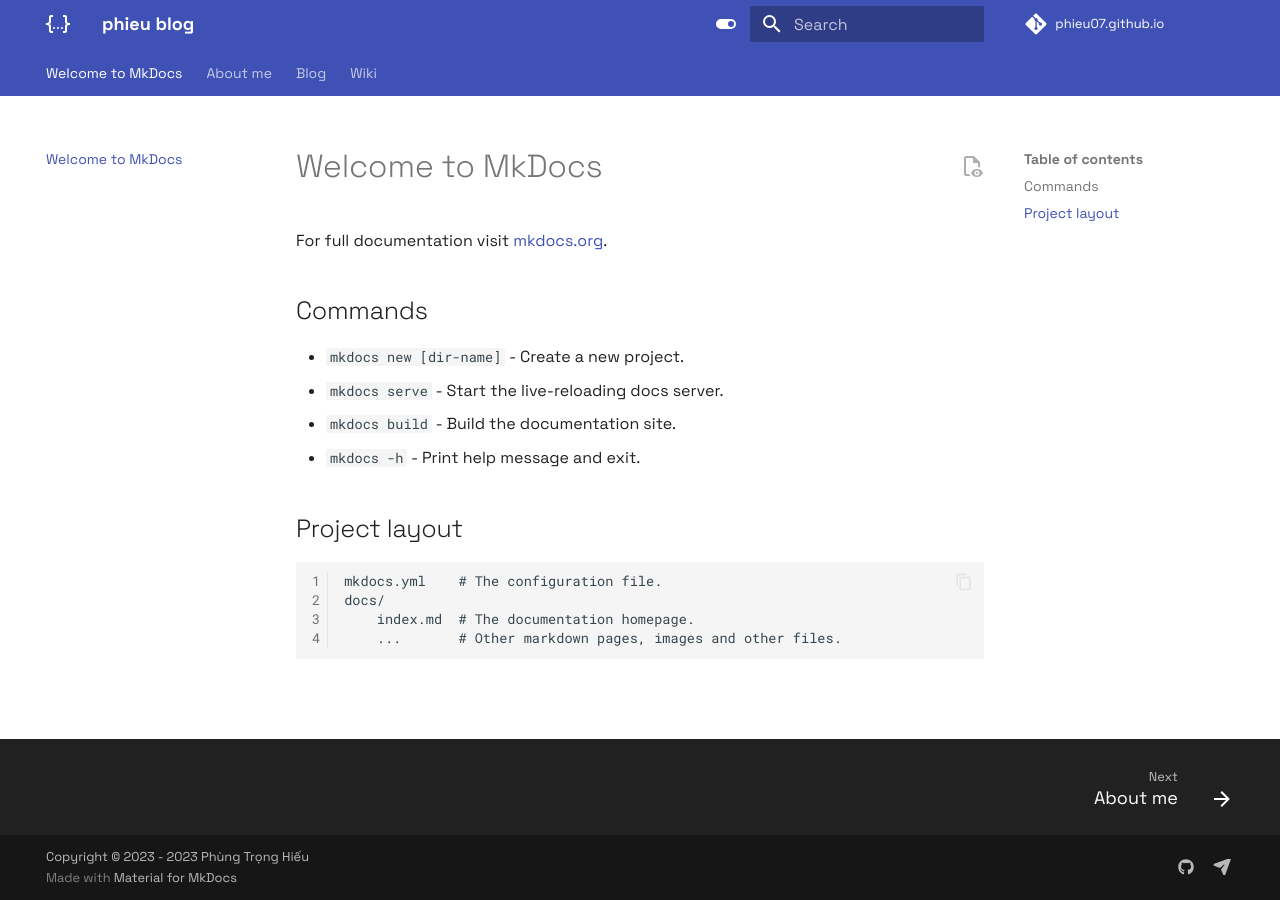
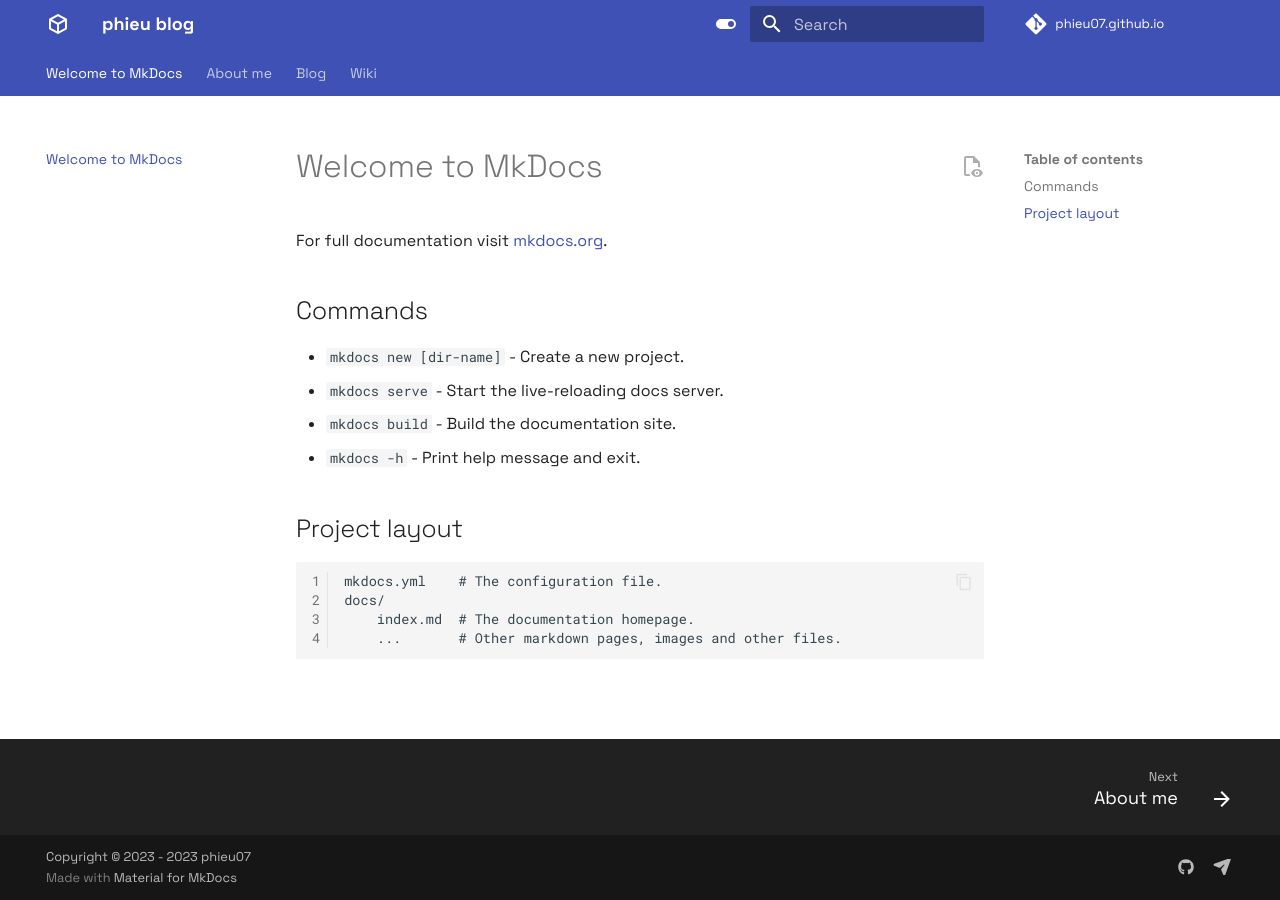
Before and after one commit to wymaker/phieu07.github.io, an MkDocs documentation site: the page built from docs/index.md, in a window 1280 px wide. Built offline with MkDocs 1.6.1 and Material for MkDocs 9.7.7, drawn with Linux system fonts in a browser that asks for light colours; comment, search, counter and statistics services are not loaded.

Commit message:
change site info

```diff
--- a/mkdocs.yml
+++ b/mkdocs.yml
@@ -2,7 +2,7 @@
 
 site_name: phieu blog
 site_url: https://phieu07.github.io/
-site_author: Phùng Trọng Hiếu
+site_author: phieu07
 site_description: >-
   Blog về lập trình của một thằng coder quèn
 use_directory_urls: false
@@ -10,10 +10,11 @@ use_directory_urls: false
 repo_name: phieu07.github.io
 repo_url: https://github.com/phieu07/phieu07.github.io
 
-copyright: Copyright &copy; 2023 - 2023 <a href="https://github.com/phieu07" target="blank">Phùng Trọng Hiếu</a>
+copyright: Copyright &copy; 2023 - 2023 <a href="https://github.com/phieu07" target="blank">phieu07</a>
 
 theme:
   name: material
+  favicon: images/favicon.png
   custom_dir: overrides
   palette:
     # Palette toggle for light mode
@@ -51,7 +52,7 @@ theme:
     - content.code.annotate
     - content.tooltips
   icon:
-    logo: material/code-json
+    logo: material/cube-outline
     admonition:
       note: octicons/tag-16
       abstract: octicons/checklist-16
```
